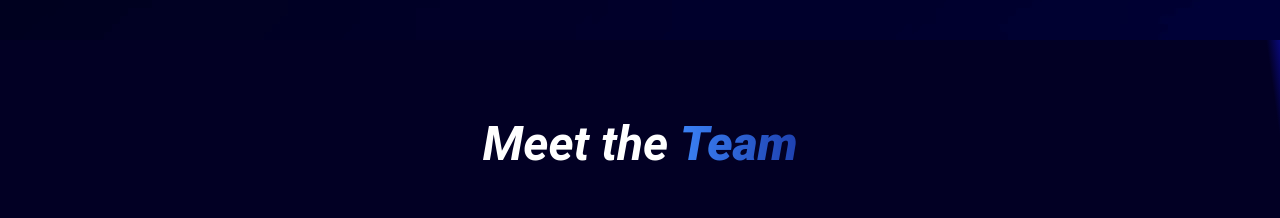
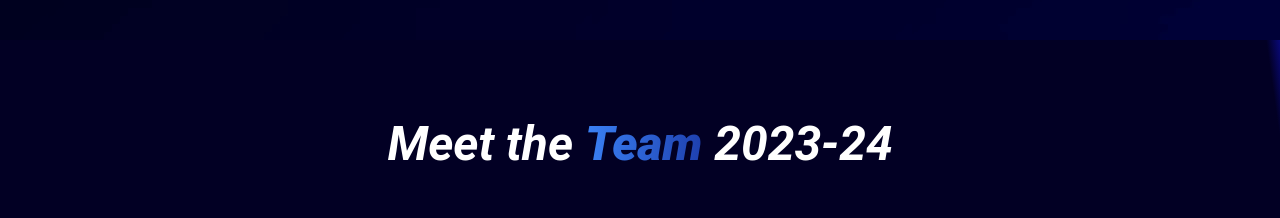
Before and after one commit to namespacecomm/namespace-community-website, a React (Create React App) app: page / in a window 1280 px wide. Shown: the part 1560-1778 px from the top of the page. Built offline with nearby package versions, Linux system fonts and the light colour scheme; a web font is replaced by a local one.

Commit message:
year added to team carousel

```diff
--- a/src/Sections/Teams/Teams.jsx
+++ b/src/Sections/Teams/Teams.jsx
@@ -120,6 +120,7 @@ function Teams() {
               <span className="text-5xl font-extrabold text-transparent bg-clip-text bg-gradient-to-r from-blue-500 to-blue-800">
                 Team
               </span>
+              {" "}2023-24
             </h2>
             {/* <div className="grid md:grid-cols-2 lg:grid-cols-4 gap-x-6 gap-y-5 lg:gap-xl-10"> */}
             <Carousal>
```
